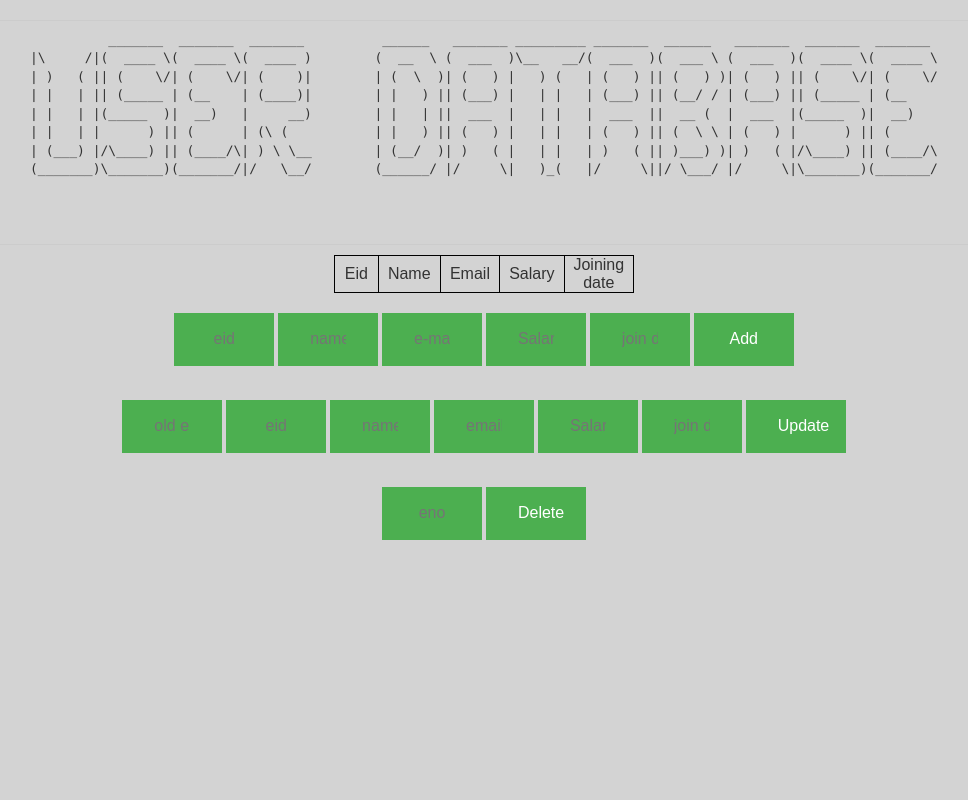
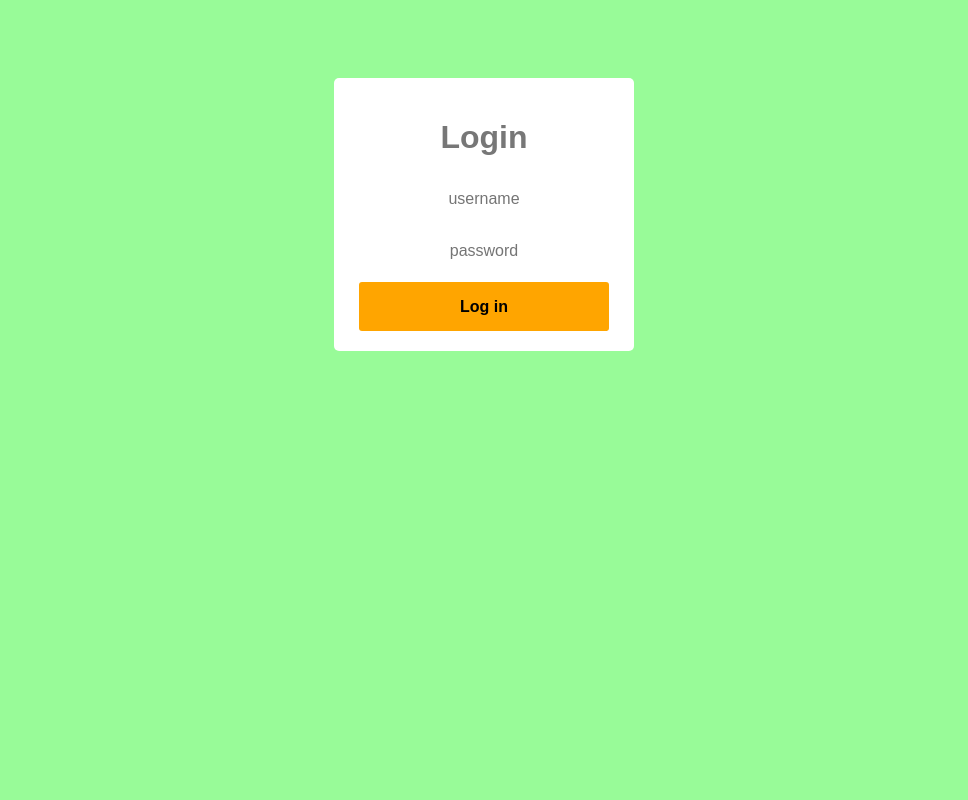
Before and after one commit to nileshpatra/DBMS-Project, a Flask app: page / in a window 1280 px wide. Shown: the whole page, without its empty margins (156-1124 px from the left). Run offline with Flask 2, Linux system fonts and the light colour scheme; some libraries are stand-ins or nearby versions.

Commit message:
Implement Login Feature

```diff
--- a/app/main.py
+++ b/app/main.py
@@ -5,6 +5,9 @@ from flask import redirect
 from flask import render_template
 from flask import request
 from flask_sqlalchemy import SQLAlchemy
+from flask import Flask, flash, redirect, render_template, request, session, abort
+import os
+from time import sleep
 
 project_dir = os.path.dirname(os.path.abspath('__file__'))
 database_file = "sqlite:///{}".format(os.path.join(project_dir, "databases/paysys.db"))
@@ -28,6 +31,24 @@ db.create_all()
 
 @app.route('/', methods=["GET", "POST"])
 def home():
+	if not session.get('logged_in'):
+		return render_template('login.html')
+	else:
+		return redirect("/acc")
+
+@app.route('/login', methods=["GET", "POST"])
+def do_admin_login():
+	if request.form['password'] == 'password' and request.form['username'] == 'admin':
+		session['logged_in'] = True
+	else:
+		flash('wrong password!')
+		sleep(2)
+	return redirect("/")
+
+@app.route('/acc', methods=["GET", "POST"])
+def loggedin():
+	if not session.get('logged_in'):
+		return redirect("/")
 	users = None
 	if request.form:
 			try:
@@ -43,6 +64,7 @@ def home():
 				print("Failed to add user")
 				print(e)
 	users = User.query.all()
+	print(users)
 	return render_template("index.html", users=users)
 
 @app.route("/update", methods=["POST"])
@@ -62,11 +84,11 @@ def update():
 			user.pay_amount = pay_amount
 			user.joining_date = joining_date
 			db.session.commit()
-			return redirect("/")
+			return redirect("/acc")
 		except Exception as e:
 			print("Failed to update user")
 			print(e)
-	return redirect("/")
+	return redirect("/acc")
 
 
 @app.route("/delete", methods=["POST"])
@@ -79,11 +101,17 @@ def delete():
 			print(user)
 			db.session.delete(user)
 			db.session.commit()
-			return redirect("/")
+			return redirect("/acc")
 		except Exception as e:
 			print("Failed to delete user")
 			print(e)
+	return redirect("/acc")
+
+@app.route("/logout", methods=["POST"])
+def logout():
+	session['logged_in'] = False
 	return redirect("/")
 
 if __name__ == "__main__":
-    app.run(debug=True)
+	app.secret_key = os.urandom(12)
+	app.run(debug=True)
--- a/app/static/styles/index.css
+++ b/app/static/styles/index.css
@@ -51,3 +51,15 @@ input {
 pre{
   background-color: lightgray;
 }
+
+ .signout_button {
+     line-height: 12px;
+     width: 18px;
+     font-size: 8pt;
+     font-family: tahoma;
+     margin-top: 1px;
+     margin-right: 2px;
+     position:absolute;
+     top:0;
+     right:0;
+ }
--- /dev/null
+++ b/app/static/styles/login.css
@@ -0,0 +1,77 @@
+* {
+box-sizing: border-box;
+}
+
+*:focus {
+outline: none;
+}
+body {
+font-family: Arial;
+background-color: #98FB98;
+padding: 50px;
+}
+.login {
+margin: 20px auto;
+width: 300px;
+}
+.login-screen {
+background-color: #FFF;
+padding: 20px;
+border-radius: 5px
+}
+
+.app-title {
+text-align: center;
+color: #777;
+}
+
+.login-form {
+text-align: center;
+}
+.control-group {
+margin-bottom: 10px;
+}
+
+input {
+text-align: center;
+border: 2px solid transparent;
+border-radius: 3px;
+font-size: 16px;
+font-weight: 200;
+padding: 10px 0;
+width: 250px;
+transition: border .5s;
+}
+
+input:focus {
+border: 2px solid #3498DB;
+box-shadow: none;
+}
+
+.btn {
+border: 2px solid transparent;
+background: #ffa500;
+font-size: 16px;
+font-weight: bold;
+line-height: 25px;
+padding: 10px 0;
+text-decoration: none;
+text-shadow: none;
+border-radius: 3px;
+box-shadow: none;
+transition: 0.25s;
+display: block;
+width: 250px;
+margin: 0 auto;
+}
+
+.btn:hover {
+background-color: #2980B9;
+}
+
+.login-link {
+font-size: 12px;
+color: #444;
+display: block;
+margin-top: 12px;
+}
--- a/app/templates/index.html
+++ b/app/templates/index.html
@@ -26,7 +26,10 @@
     ></script>
 </head>
   <body>
-    <form method="POST" action="/">
+    <form method="POST" action="./logout">
+      <input type="submit" value="Signout" align="center">
+    </form>
+    <form method="POST" action="/acc">
 
     	<h1><pre>
           _______  _______  _______          ______   _______ _________ _______  ______   _______  _______  _______
--- /dev/null
+++ b/app/templates/login.html
@@ -0,0 +1,29 @@
+<!DOCTYPE html>
+<html>
+<head>
+	<link rel= "stylesheet" type= "text/css" href= "{{ url_for('static',filename='styles/login.css') }}">
+</head>
+<body>
+
+	<form action="/login" method="POST">
+	<div class="login">
+	<div class="login-screen">
+	<div class="app-title">
+	<h1>Login</h1>
+	</div>
+	<div class="login-form">
+	<div class="control-group">
+					<input type="text" class="login-field" value="" placeholder="username" name="username">
+	<label class="login-field-icon fui-user" for="login-name"></label></div>
+	<div class="control-group">
+					<input type="password" class="login-field" value="" placeholder="password" name="password">
+	<label class="login-field-icon fui-lock" for="login-pass"></label></div>
+	<input type="submit" value="Log in" class="btn btn-primary btn-large btn-block">
+
+	</div>
+	</div>
+	</div>
+	</form>
+
+</body>
+</html>
```
